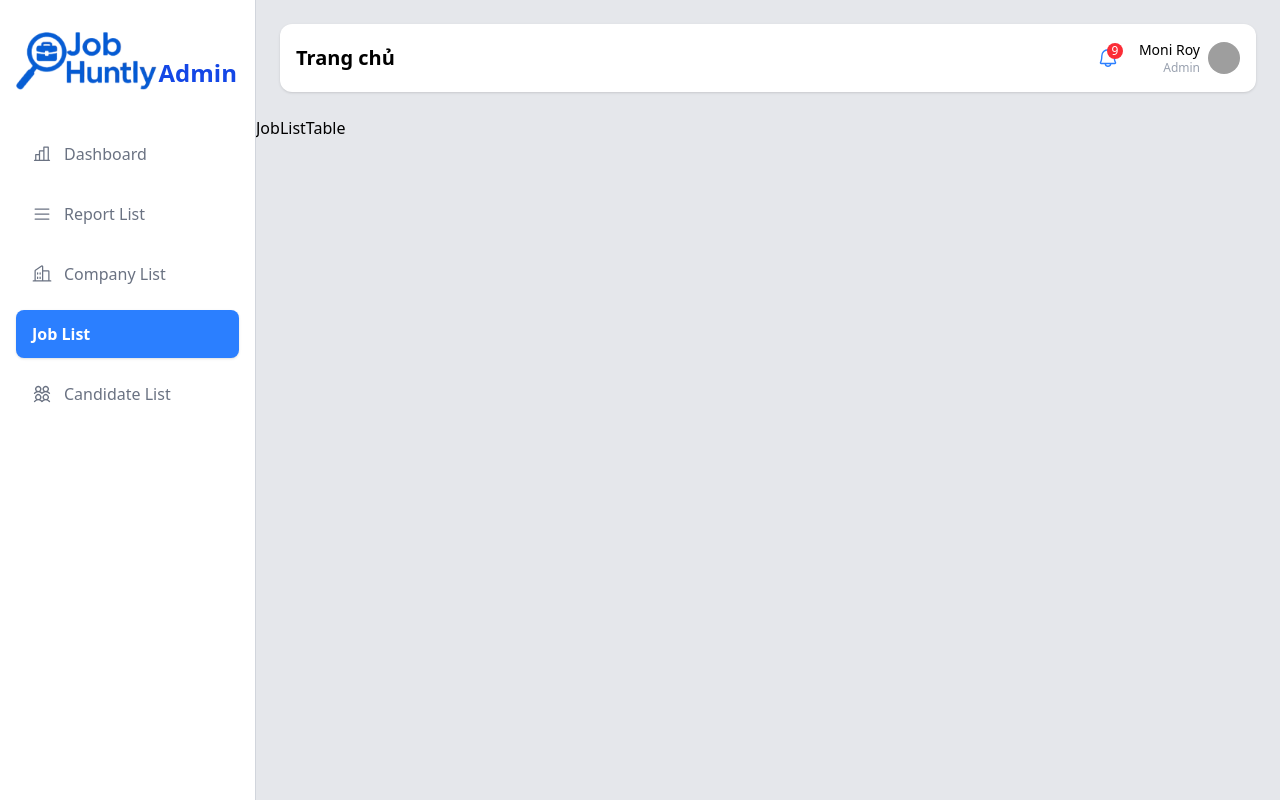
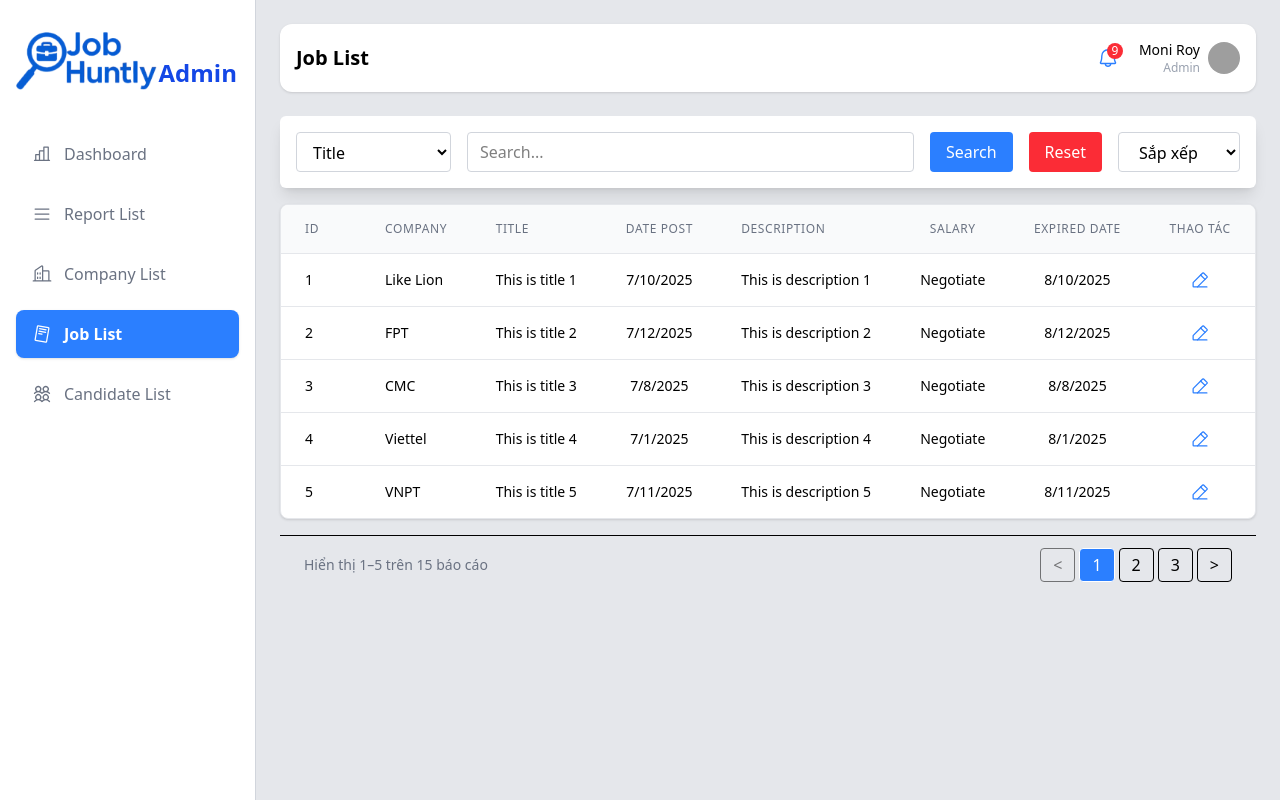
Before and after one commit to Group-3-KTC/job-huntly-admin-app, a React (Vite) app: page /jobList in a window 1280 px wide. Built offline with nearby package versions, Linux system fonts and the light colour scheme; sample sign-in values are in the browser's storage; grey boxes are pictures that could not be loaded.

Commit message:
finish-page-job-list

```diff
--- a/src/components/common/PageTracker.tsx
+++ b/src/components/common/PageTracker.tsx
@@ -8,6 +8,7 @@ const routeTitleMap: Record<string, string> = {
   "/candidateList": "Candidate List",
   "/companyList": "Company List",
   "/listReport": "Report List",
+  "/jobList": "Job List"
 };
 
 export const PageTracker = () => {
--- a/src/components/layout/Sidebar.tsx
+++ b/src/components/layout/Sidebar.tsx
@@ -1,5 +1,5 @@
 import { NavLink } from "react-router-dom";
-import { ChartBar, List, Buildings, X, UsersFour } from "@phosphor-icons/react";
+import { ChartBar, List, Buildings, X, UsersFour, ReadCvLogo } from "@phosphor-icons/react";
 import { useState } from "react";
 import { assets } from "../../assets/assets";
 
@@ -7,7 +7,7 @@ const navItems = [
   { to: "/dashboard", label: "Dashboard", icon: <ChartBar size={20} /> },
   { to: "/listReport", label: "Report List", icon: <List size={20} /> },
   { to: "/companyList", label: "Company List", icon: <Buildings size={20} /> },
-  { to: "/jobList", label: "Job List" },
+  { to: "/jobList", label: "Job List", icon:<ReadCvLogo size={20} /> },
   {
     to: "/candidateList",
     label: "Candidate List",
--- a/src/features/jobpostlist/components/JobListTable.tsx
+++ b/src/features/jobpostlist/components/JobListTable.tsx
@@ -1,9 +1,254 @@
-import React from 'react'
+import { useMemo, useState } from "react";
+import { Table, type TableColumn } from "../../../components/ui/Table";
+import type { JobPost } from "../mockApi/mockJob";
+import { mockJob } from "../mockApi/mockJob";
+import { PencilSimpleLine } from "phosphor-react";
 
 const JobListTable = () => {
+  const [searchField, setSearchField] = useState<keyof JobPost>("title");
+  const [searchQuery, setSearchQuery] = useState("");
+  const [currentPage, setCurrentPage] = useState(1);
+  const [sortOrder, setSortOrder] = useState("");
+  const [selectedJob, setSelectedJob] = useState<JobPost | null>(null);
+
+  const pageSize = 5;
+
+  const sortedAndFilteredData = useMemo(() => {
+    let temp = [...mockJob];
+
+    // Sắp xếp
+    if (sortOrder === "recent") {
+      temp.sort((a, b) => b.id - a.id);
+    } else if (sortOrder === "oldest") {
+      temp.sort((a, b) => a.id - b.id);
+    }
+
+    // Lọc
+    const query = searchQuery.toLowerCase();
+    return temp.filter((job) => {
+      const fieldValue = String(job[searchField] ?? "").toLowerCase();
+      return fieldValue.includes(query);
+    });
+  }, [searchQuery, searchField, sortOrder]);
+
+  const total = sortedAndFilteredData.length;
+  const totalPages = Math.ceil(total / pageSize);
+
+  const paginatedData = useMemo(() => {
+    const start = (currentPage - 1) * pageSize;
+    return sortedAndFilteredData.slice(start, start + pageSize);
+  }, [sortedAndFilteredData, currentPage]);
+
+  const columns: TableColumn<JobPost>[] = [
+    { key: "id", title: "ID", width: "80px", align: "left" },
+    { key: "company", title: "Company", align: "left" },
+    { key: "title", title: "Title", align: "left" },
+    {
+      key: "datePost",
+      title: "Date Post",
+      align: "center",
+      render: (value) => new Date(value).toLocaleDateString(),
+    },
+    { key: "description", title: "Description", align: "left" },
+    { key: "salary", title: "Salary", align: "center" },
+    {
+      key: "expired_date",
+      title: "Expired Date",
+      align: "center",
+      render: (value) => new Date(value).toLocaleDateString(),
+    },
+    {
+      key: "actions",
+      title: "Thao tác",
+      align: "center",
+      render: (_, record) => (
+        <div className="flex justify-center gap-2">
+          <button
+            onClick={() => setSelectedJob(record)}
+            className="text-blue-500 hover:text-blue-700"
+            title="Chi tiết"
+          >
+            <PencilSimpleLine size={20} />
+          </button>
+        </div>
+      ),
+    },
+  ];
+
   return (
-    <div>JobListTable</div>
-  )
-}
+    <div className="space-y-4 max-w-full">
+      {/* Toolbar */}
+      <div className="bg-white p-4 rounded-md shadow-lg flex flex-wrap gap-4 items-center justify-between w-full box-border">
+        <select
+          value={searchField}
+          onChange={(e) => setSearchField(e.target.value as keyof JobPost)}
+          className="border border-gray-300 rounded px-3 py-2 h-[40px]"
+        >
+          <option value="title">Title</option>
+          <option value="company">Company</option>
+          <option value="description">Description</option>
+          <option value="location_city">Location City</option>
+          <option value="location_ward">Location Ward</option>
+        </select>
 
-export default JobListTable
+        <input
+          type="text"
+          placeholder="Search..."
+          value={searchQuery}
+          onChange={(e) => {
+            setSearchQuery(e.target.value);
+            setCurrentPage(1);
+          }}
+          className="border border-gray-300 rounded px-3 py-2 flex-1 min-w-[200px] h-[40px]"
+        />
+
+        <button className="bg-blue-500 text-white px-4 py-2 rounded hover:bg-blue-600 h-[40px]">
+          Search
+        </button>
+
+        <button
+          className="bg-red-500 text-white px-4 py-2 rounded hover:bg-red-600 h-[40px]"
+          onClick={() => {
+            setSearchQuery("");
+            setSearchField("title");
+            setSortOrder("");
+            setCurrentPage(1);
+          }}
+        >
+          Reset
+        </button>
+
+        <select
+          value={sortOrder}
+          onChange={(e) => setSortOrder(e.target.value)}
+          className="px-4 py-2 border border-gray-300 rounded h-[40px]"
+        >
+          <option value="">Sắp xếp</option>
+          <option value="recent">Mới nhất</option>
+          <option value="oldest">Cũ nhất</option>
+        </select>
+      </div>
+
+      {/* Bảng dữ liệu */}
+      <Table
+        columns={columns}
+        data={paginatedData}
+        keyExtractor={(job) => job.id}
+        emptyMessage="Không có công việc nào"
+      />
+
+      {/* Chi tiết công việc */}
+      {selectedJob && (
+        <div className="fixed inset-0 bg-opacity-40 flex justify-center items-center z-50">
+          <div className="bg-white p-6 rounded-xl w-full max-w-md space-y-4 shadow-2xl border border-gray-300">
+            <h2 className="text-lg font-semibold">Chi tiết công việc</h2>
+            <div className="space-y-2 text-sm max-h-[400px] overflow-y-auto">
+              {Object.entries(selectedJob).map(([key, value]) => (
+                <div key={key}>
+                  <strong>{key}:</strong>{" "}
+                  {Array.isArray(value) ? value.join(", ") : String(value)}
+                </div>
+              ))}
+            </div>
+            <div className="flex justify-end gap-2">
+              <button
+                onClick={() => setSelectedJob(null)}
+                className="px-4 py-2 bg-gray-300 rounded hover:bg-gray-400"
+              >
+                Đóng
+              </button>
+            </div>
+          </div>
+        </div>
+      )}
+      {totalPages > 1 && (
+        <div className="flex items-center justify-between px-6 py-3 border-t">
+          <div className="text-sm text-gray-500">
+            Hiển thị {(currentPage - 1) * pageSize + 1}–
+            {Math.min(currentPage * pageSize, total)} trên {total} báo cáo
+          </div>
+          <div className="flex gap-1">
+            <button
+              disabled={currentPage === 1}
+              onClick={() => setCurrentPage(currentPage - 1)}
+              className="px-3 py-1 border rounded disabled:opacity-50"
+            >
+              &lt;
+            </button>
+            {(() => {
+              const pages = [];
+              const maxVisible = 5;
+              let startPage = Math.max(
+                1,
+                currentPage - Math.floor(maxVisible / 2)
+              );
+              let endPage = Math.min(totalPages, startPage + maxVisible - 1);
+              if (endPage - startPage + 1 < maxVisible) {
+                startPage = Math.max(1, endPage - maxVisible + 1);
+              }
+              if (startPage > 1) {
+                pages.push(
+                  <button
+                    key="first"
+                    onClick={() => setCurrentPage(1)}
+                    className="px-3 py-1 border rounded hover:bg-gray-100"
+                  >
+                    1
+                  </button>
+                );
+                if (startPage > 2)
+                  pages.push(
+                    <span key="dots1" className="px-3 py-1">
+                      ...
+                    </span>
+                  );
+              }
+              for (let i = startPage; i <= endPage; i++) {
+                pages.push(
+                  <button
+                    key={i}
+                    onClick={() => setCurrentPage(i)}
+                    className={`px-3 py-1 border rounded ${
+                      currentPage === i
+                        ? "bg-blue-500 text-white"
+                        : "hover:bg-gray-100"
+                    }`}
+                  >
+                    {i}
+                  </button>
+                );
+              }
+              if (endPage < totalPages) {
+                if (endPage < totalPages - 1)
+                  pages.push(
+                    <span key="dots2" className="px-3 py-1">
+                      ...
+                    </span>
+                  );
+                pages.push(
+                  <button
+                    key="last"
+                    onClick={() => setCurrentPage(totalPages)}
+                    className="px-3 py-1 border rounded hover:bg-gray-100"
+                  >
+                    {totalPages}
+                  </button>
+                );
+              }
+              return pages;
+            })()}
+            <button
+              disabled={currentPage === totalPages}
+              onClick={() => setCurrentPage(currentPage + 1)}
+              className="px-3 py-1 border rounded disabled:opacity-50"
+            >
+              &gt;
+            </button>
+          </div>
+        </div>
+      )}
+    </div>
+  );
+};
+
+export default JobListTable;
--- a/src/features/jobpostlist/pages/JobListPage.tsx
+++ b/src/features/jobpostlist/pages/JobListPage.tsx
@@ -3,7 +3,9 @@ import JobListTable from "../components/JobListTable"
 
 const JobListPage = () => {
   return (
-    <JobListTable />
+    <div className="w-full px-2 md:px-6">
+      <JobListTable />
+    </div>
   )
 }
 
```
